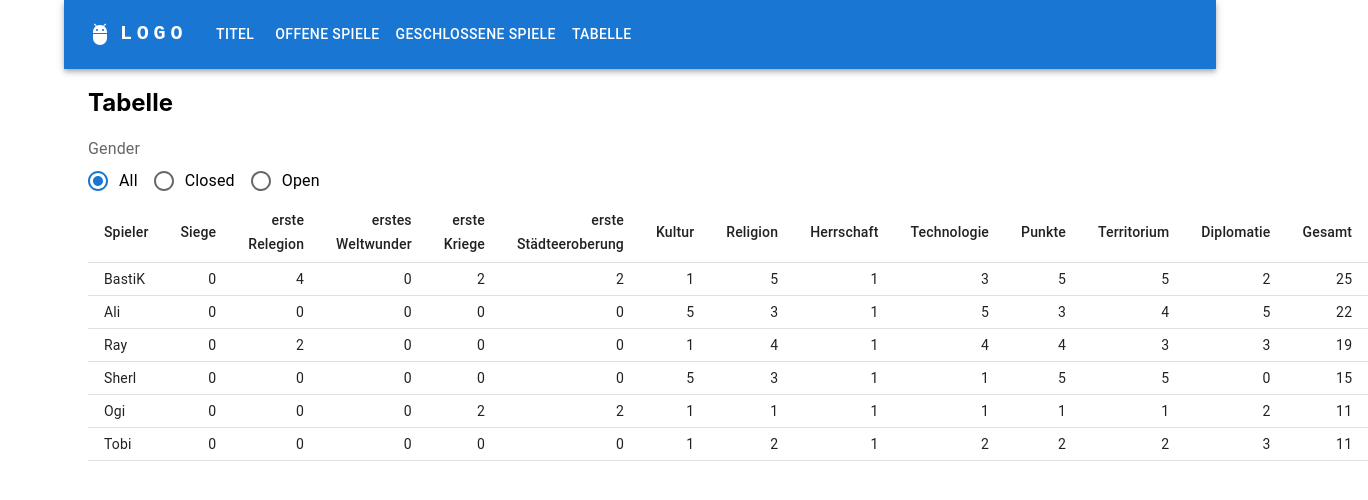
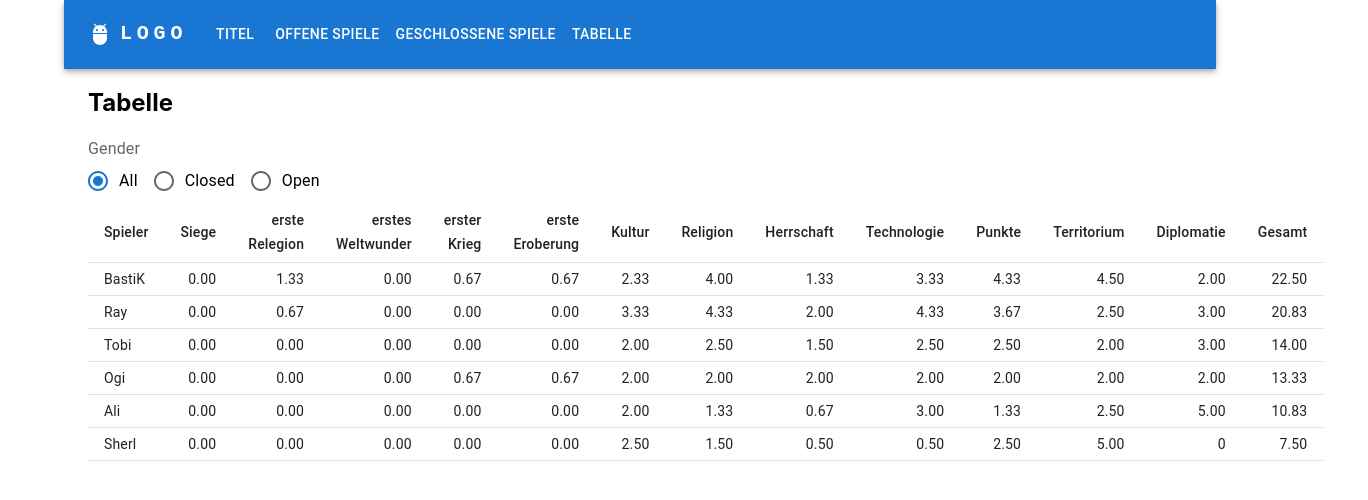
Before and after one commit to BastiK81/abciven, a React (Create React App) app: page / in a window 1280 px wide. Both pictures are taken after a click on the button "TABELLE". Shown: the top 500 px of the page, 1368 px wide, since content can reach past the window. Built offline with nearby package versions, Linux system fonts and the light colour scheme.

Commit message:
Fix Score and add average Score

```diff
--- a/src/components/MainTable.tsx
+++ b/src/components/MainTable.tsx
@@ -5,7 +5,7 @@ import RadioGroup from '@mui/material/RadioGroup';
 import FormControlLabel from '@mui/material/FormControlLabel';
 import FormControl from '@mui/material/FormControl';
 import FormLabel from '@mui/material/FormLabel';
-import { getPlayerStats, getScoreById } from "../helper/mainTableHelper";
+import { calculatePlayerStats, getAverageScoreById } from "../helper/mainTableHelper";
 
 const MainTable = () => {
 
@@ -39,8 +39,8 @@ const MainTable = () => {
             <TableCell align="right">Siege</TableCell>
             <TableCell align="right">erste Relegion</TableCell>
             <TableCell align="right">erstes Weltwunder</TableCell>
-            <TableCell align="right">erste Kriege</TableCell>
-            <TableCell align="right">erste Städteeroberung</TableCell>
+            <TableCell align="right">erster Krieg</TableCell>
+            <TableCell align="right">erste Eroberung</TableCell>
             <TableCell align="right">Kultur</TableCell>
             <TableCell align="right">Religion</TableCell>
             <TableCell align="right">Herrschaft</TableCell>
@@ -52,22 +52,22 @@ const MainTable = () => {
           </TableRow>
           </TableHead>
           <TableBody>
-            {getPlayerStats(value).sort((a, b) => b.totalScore - a.totalScore).map((playerStats) => (
+            {calculatePlayerStats(value).sort(( a, b) => b.totalScore - a.totalScore).map(( playerStats) => (
               <TableRow key={playerStats.id}>
                 <TableCell align="left">{playerStats.name}</TableCell>
-                <TableCell align="right">{playerStats.wins}</TableCell>
-                <TableCell align="right">{playerStats.firstReligion}</TableCell>
-                <TableCell align="right">{playerStats.firstWonder}</TableCell>
-                <TableCell align="right">{playerStats.firstWar}</TableCell>
-                <TableCell align="right">{playerStats.firstTakenCity}</TableCell>
-                <TableCell align="right">{ getScoreById( playerStats.scoreInCategories, 1 ) }</TableCell>
-                <TableCell align="right">{ getScoreById( playerStats.scoreInCategories, 2 ) }</TableCell>
-                <TableCell align="right">{ getScoreById( playerStats.scoreInCategories, 3 ) }</TableCell>
-                <TableCell align="right">{ getScoreById( playerStats.scoreInCategories, 4 ) }</TableCell>
-                <TableCell align="right">{ getScoreById( playerStats.scoreInCategories, 5 ) }</TableCell>
-                <TableCell align="right">{ getScoreById( playerStats.scoreInCategories, 6 ) }</TableCell>
-                <TableCell align="right">{ getScoreById( playerStats.scoreInCategories, 7 ) }</TableCell>
-                <TableCell align="right">{playerStats.totalScore}</TableCell>
+                <TableCell align="right">{(playerStats.wins/playerStats.gamesCount).toFixed(2)}</TableCell>
+                <TableCell align="right">{(playerStats.firstReligion/playerStats.gamesCount).toFixed(2)}</TableCell>
+                <TableCell align="right">{(playerStats.firstWonder/playerStats.gamesCount).toFixed(2)}</TableCell>
+                <TableCell align="right">{(playerStats.firstWar/playerStats.gamesCount).toFixed(2)}</TableCell>
+                <TableCell align="right">{(playerStats.firstConquest/playerStats.gamesCount).toFixed(2)}</TableCell>
+                <TableCell align="right">{ getAverageScoreById( playerStats.scoreInCategories, 1 ) }</TableCell>
+                <TableCell align="right">{ getAverageScoreById( playerStats.scoreInCategories, 2 ) }</TableCell>
+                <TableCell align="right">{ getAverageScoreById( playerStats.scoreInCategories, 3 ) }</TableCell>
+                <TableCell align="right">{ getAverageScoreById( playerStats.scoreInCategories, 4 ) }</TableCell>
+                <TableCell align="right">{ getAverageScoreById( playerStats.scoreInCategories, 5 ) }</TableCell>
+                <TableCell align="right">{ getAverageScoreById( playerStats.scoreInCategories, 6 ) }</TableCell>
+                <TableCell align="right">{ getAverageScoreById( playerStats.scoreInCategories, 7 ) }</TableCell>
+                <TableCell align="right">{playerStats.totalScore.toFixed(2)}</TableCell>
               </TableRow>
             ))}
           </TableBody>
--- a/src/helper/mainTableHelper.ts
+++ b/src/helper/mainTableHelper.ts
@@ -4,10 +4,10 @@ import { GameList } from "../data/GameList";
 
 const players = PlayerList;
 
-export const getScoreById = ( scoreInCategories: ScoreInCategory[], number: number ) => {
+export const getAverageScoreById = ( scoreInCategories: ScoreInCategory[], number: number ) => {
   const scoreItem: ScoreInCategory = scoreInCategories.filter((score) => score.id === number)[0]
   if ( scoreItem ) {
-    return scoreItem.score;
+    return (scoreItem.score / scoreItem.count).toFixed(2);
   }
   return 0;
 }
@@ -16,11 +16,12 @@ const emptyPlayerStats = (player: Player) : PlayerStats => {
   return {
     name: player.name,
     id: player.id,
+    gamesCount: 0,
     firstWonder: 0,
     scoreInCategories: [],
     firstReligion: 0,
     firstWar: 0,
-    firstTakenCity: 0,
+    firstConquest: 0,
     wins: 0,
     totalScore: 0,
   };
@@ -30,13 +31,16 @@ function calculateScoreValue(playerPositionInScore: number, numberOfPlayerWithPo
   if (playerPositionInScore > 5 || playerPositionInScore === 0 ) {
     return 0;
   }
+  if (playerPositionInScore === 5) {
+    return 1;
+  }
   switch ( playerPositionInScore + numberOfPlayerWithPosition - 1 ) {
     case 1: return 5;
     case 2: return 4;
     case 3: return 3;
     case 4: return 2;
     case 5: return 1;
-    default: return 1;
+    default: return 0;
   }
 }
 
@@ -46,14 +50,14 @@ function playerIsInGame(player: Player, game: Game) {
 
 function calculateTotalScore(playerStats: PlayerStats) {
   let totalScore =
-    playerStats.wins +
-    playerStats.firstTakenCity +
-    playerStats.firstWar +
-    playerStats.firstReligion +
-    playerStats.firstWonder;
+    (playerStats.wins/playerStats.gamesCount) +
+    (playerStats.firstConquest/playerStats.gamesCount) +
+    (playerStats.firstWar/playerStats.gamesCount) +
+    (playerStats.firstReligion/playerStats.gamesCount) +
+    (playerStats.firstWonder/playerStats.gamesCount);
   for ( let i = 0; i < playerStats.scoreInCategories.length - 1; i ++ ) {
     const scoreInCategory = playerStats.scoreInCategories[i];
-    totalScore += scoreInCategory.score;
+    totalScore = totalScore + scoreInCategory.score/scoreInCategory.count;
   }
   return totalScore;
 }
@@ -66,49 +70,66 @@ const getGamesByTrigger = (trigger: string): Game[] => {
   }
 }
 
-export const getPlayerStats = (gamesTrigger: string): PlayerStats[] => {
-  const generalStats: PlayerStats[] = [] as PlayerStats[];
+function setStaticPoints( calculatedPlayerStats: PlayerStats, game: Game ) {
+  calculatedPlayerStats.gamesCount++;
+  if ( game.winnerId === calculatedPlayerStats.id ) {
+    calculatedPlayerStats.wins += 5;
+  }
+  if ( game.firstReligion === calculatedPlayerStats.id ) {
+    calculatedPlayerStats.firstReligion += 2;
+  }
+  if ( game.firstWar === calculatedPlayerStats.id ) {
+    calculatedPlayerStats.firstWar += 2;
+  }
+  if ( game.firstTakenCity === calculatedPlayerStats.id ) {
+    calculatedPlayerStats.firstConquest += 2;
+  }
+  if ( game.firstWonder === calculatedPlayerStats.id ) {
+    calculatedPlayerStats.firstWonder += 2;
+  }
+  return calculatedPlayerStats;
+}
+
+export const calculatePlayerStats = ( gamesTrigger: string): PlayerStats[] => {
+  const calculatedStats: PlayerStats[] = [] as PlayerStats[];
   const games = getGamesByTrigger(gamesTrigger);
+
   for ( let i = 0; i < players.length; i ++ ) {
     const player = players[i];
-    const playerStats: PlayerStats = emptyPlayerStats(player);
-    for ( let j = 0; j < games.length; j ++ ) {
+    const calculatedScoreInCategories: ScoreInCategory[] = [];
+    let calculatedPlayerStats: PlayerStats = emptyPlayerStats( player );
+
+    for ( let j = 0; j < games.length; j++ ) {
       const game = games[j];
-      if ( playerIsInGame(player, game) ) {
-        if ( game.winnerId === player.id ) {
-          playerStats.wins = playerStats.wins + 5;
+
+      if ( playerIsInGame( player, game ) ) {
+        calculatedPlayerStats = setStaticPoints( calculatedPlayerStats, game );
+        for ( let k = 0; k < game.scoreCategory.length; k++ ) {
+          const scoreCategory: Categories = game.scoreCategory[k];
+
+          const playerPositionInCategory = scoreCategory.positions.filter( ( position ) => position.playerId === player.id )[0].position;
+          const numberOfPlayerWithPosition = scoreCategory.positions.filter( ( position ) => position.position === playerPositionInCategory ).length;
+          const categoryScoreValue = calculateScoreValue( playerPositionInCategory, numberOfPlayerWithPosition );
+
+          const presentCalculatedScoreInCategory = calculatedScoreInCategories.filter( ( scoreInCategory ) => scoreInCategory.id === scoreCategory.id )[0];
+          if ( presentCalculatedScoreInCategory ) {
+            presentCalculatedScoreInCategory.score = presentCalculatedScoreInCategory.score + categoryScoreValue;
+            presentCalculatedScoreInCategory.count = presentCalculatedScoreInCategory.count + 1;
+          } else {
+            const playerScore: ScoreInCategory = {
+              score: categoryScoreValue,
+              name: scoreCategory.name,
+              id: scoreCategory.id,
+              count: 1,
+            }
+            calculatedScoreInCategories.push( playerScore );
+          }
+          calculatedPlayerStats.scoreInCategories = calculatedScoreInCategories;
         }
-        if ( game.firstReligion === player.id ) {
-          playerStats.firstReligion = playerStats.firstReligion + 2;
-        }
-        if ( game.firstWar === player.id ) {
-          playerStats.firstWar = playerStats.firstWar + 2;
-        }
-        if ( game.firstTakenCity === player.id ) {
-          playerStats.firstTakenCity = playerStats.firstTakenCity + 2;
-        }
-        if ( game.firstWonder === player.id ) {
-          playerStats.firstWonder = playerStats.firstWonder + 2;
-        }
-        const scoreInCategories: ScoreInCategory[] = [];
-        for ( let k = 0; k < game.scoreCategory.length; k ++ ) {
-          const score: Categories = game.scoreCategory[ k ];
-          const playerPositionInScore = score.positions.filter((position) => position.playerId === player.id)[ 0 ].position;
-          const numberOfPlayerWithPosition = score.positions.filter((position) => position.position === playerPositionInScore).length;
-          const scoreValue = calculateScoreValue(playerPositionInScore, numberOfPlayerWithPosition);
-          console.log('position', playerPositionInScore, 'number with Positon', numberOfPlayerWithPosition, 'result',  scoreValue);
-          const playerScore: ScoreInCategory = {
-            score: scoreValue,
-            name: score.name,
-            id: score.id,
-          }
-          scoreInCategories.push(playerScore);
-        }
-        playerStats.scoreInCategories = scoreInCategories;
       }
+      calculatedPlayerStats.totalScore = calculateTotalScore( calculatedPlayerStats );
     }
-    playerStats.totalScore = calculateTotalScore(playerStats);
-    generalStats.push(playerStats)
+    calculatedStats.push( calculatedPlayerStats )
   }
-  return generalStats;
+  return calculatedStats;
 }
--- a/src/types/mainTypes.ts
+++ b/src/types/mainTypes.ts
@@ -43,16 +43,18 @@ export type ScoreInCategory = {
   id: number;
   name: string;
   score: number;
+  count: number;
 }
 
 export type PlayerStats = {
   id: number;
+  gamesCount: number;
   name: string;
   wins: number;
   firstWonder: number;
   firstWar: number;
   firstReligion: number;
-  firstTakenCity: number;
+  firstConquest: number;
   scoreInCategories: ScoreInCategory[];
   totalScore: number;
 }
```
